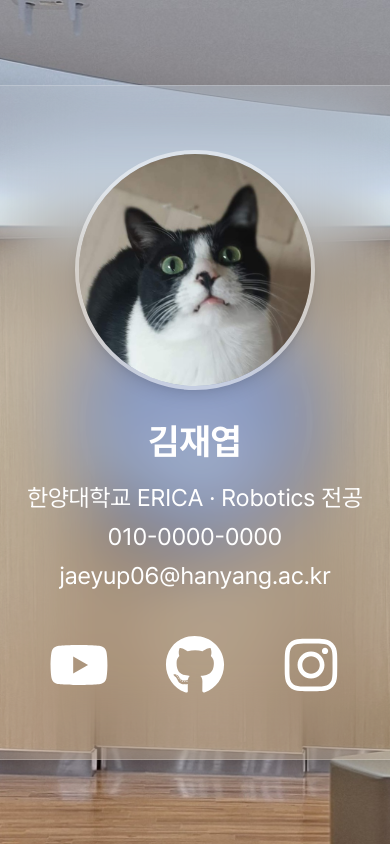
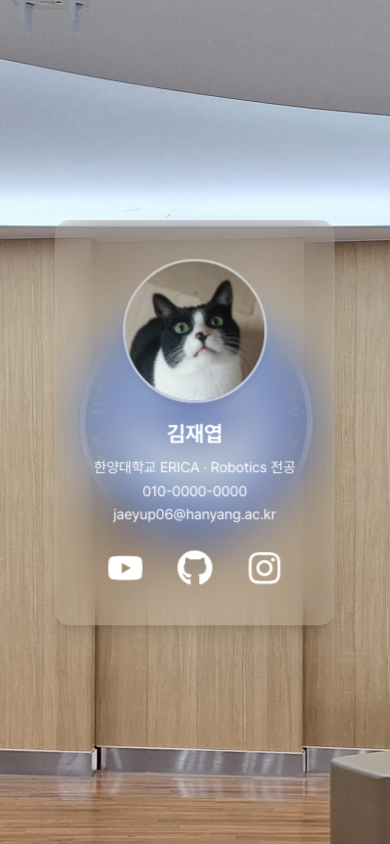
Before and after one commit to jaeyup06/jaeyup06, a Next.js app: page / in a window 390 px wide. Built offline with nearby package versions, Linux system fonts and the light colour scheme.

Commit message:
fix: 모바일에서 미디어 쿼리가 적용되지 않는 문제 수정

```diff
--- a/src/app/(root)/page.tsx
+++ b/src/app/(root)/page.tsx
@@ -2,10 +2,10 @@ import { FaGithub, FaInstagram, FaYoutube } from "react-icons/fa";
 
 function Home() {
   return (
-    <main className="flex items-center justify-center min-h-screen bg-[url('/banner.jpg')] bg-cover bg-center h-screen w-screen overflow-hidden">
+    <main className="flex items-center justify-center bg-[url('/banner.jpg')] bg-cover bg-center min-h-svh w-screen overflow-hidden">
       <div
         className="backdrop-blur-2xl bg-white/10 border border-white/20 items-center py-16 px-16 rounded-3xl shadow-xl flex flex-col lg:flex-row lg:space-x-16 text-gray-100
-                   max-sm:scale-[calc(2vw/11px)]"
+                   max-sm:scale-[0.60]"
       >
         <img
           src="/profile.jpg"
```
